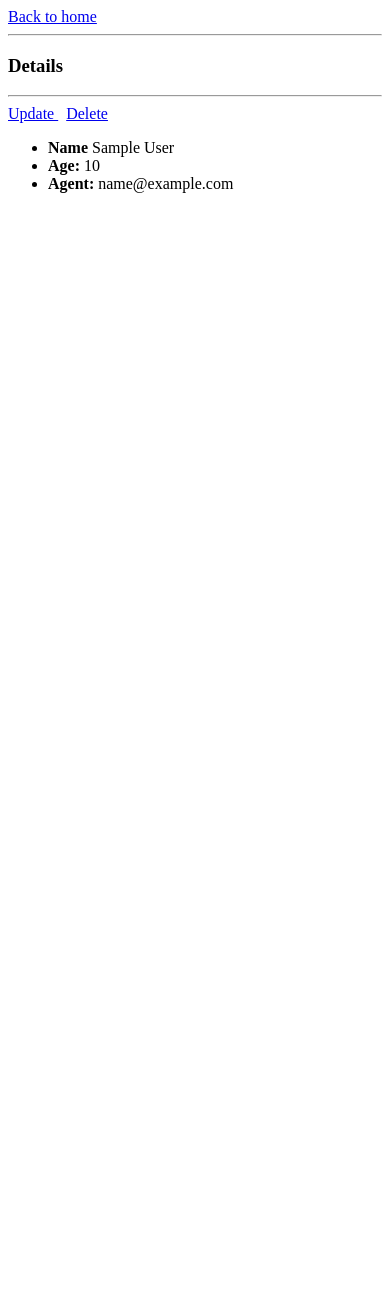
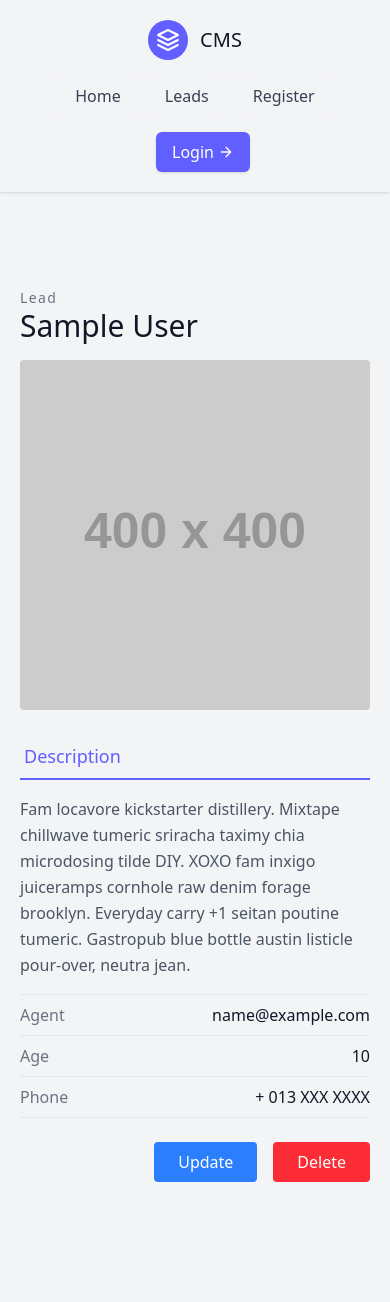
Before and after one commit to OrpanAp/Customer-Relation-Management, a Django app: page /leads/details/1/ in a window 390 px wide. Before the commit the page ends 193 px from the top, so only its background shows below. Run offline with Django 5.2, Linux system fonts and the light colour scheme; tables that the repository leaves empty hold one stand-in row (values such as "Sample post"); some libraries are stand-ins or nearby versions.

Commit message:
class based view

```diff
--- a/leads/templates/leads/lead_details.html
+++ b/leads/templates/leads/lead_details.html
@@ -2,20 +2,45 @@
 
 {% block content %}
 
-<a href="/">Back to home</a>
 
-<hr>
+<section class="text-gray-600 body-font overflow-hidden">
+  <div class="container px-5 py-24 mx-auto">
+    <div class="lg:w-4/5 mx-auto flex flex-wrap">
+        <div class="lg:w-1/2 w-full lg:pr-10 lg:py-6 mb-6 lg:mb-0">
+            <h2 class="text-sm title-font text-gray-500 tracking-widest">Lead</h2>
+            <h1 class="text-gray-900 text-3xl title-font font-medium mb-4">{{ lead }}</h1>
+            <div class="w-full max-w-[400px] aspect-square mb-6">
+                <img
+                    alt="Lead image"
+                    src="https://dummyimage.com/400x400"
+                    class="w-full h-full object-cover object-center rounded"
+                >
+            </div>
 
-<h3> Details </h3>
-<hr>
-<a href="{% url 'leads:lead_update' lead.pk %}"> Update </a>
-&nbsp;
-<a href="{% url 'leads:lead_delete' lead.pk %}"> Delete </a>
-<ul>
-    <li><strong>Name </strong>{{ lead }}</li>
-    <li><strong>Age: </strong>{{ lead.age }}</li>
-    <li><strong>Agent: </strong>{{ lead.agent }}</li>
-</ul>
+        <div class="flex mb-4">
+          <a class="flex-grow text-indigo-500 border-b-2 border-indigo-500 py-2 text-lg px-1">Description</a>
+        </div>
+        <p class="leading-relaxed mb-4">Fam locavore kickstarter distillery. Mixtape chillwave tumeric sriracha taximy chia microdosing tilde DIY. XOXO fam inxigo juiceramps cornhole raw denim forage brooklyn. Everyday carry +1 seitan poutine tumeric. Gastropub blue bottle austin listicle pour-over, neutra jean.</p>
+        <div class="flex border-t border-gray-200 py-2">
+            <span class="text-gray-500">Agent</span>
+            <span class="ml-auto text-gray-900">{{ lead.agent }}</span>
+        </div>
+        <div class="flex border-t border-gray-200 py-2">
+            <span class="text-gray-500">Age</span>
+            <span class="ml-auto text-gray-900">{{ lead.age }}</span>
+        </div>
+        <div class="flex border-t border-b mb-6 border-gray-200 py-2">
+          <span class="text-gray-500">Phone</span>
+          <span class="ml-auto text-gray-900">+ 013 XXX XXXX</span>
+        </div>
+        <div class="flex">
+            <a href="{% url 'leads:lead_update' lead.pk %}" class="flex ml-auto text-white bg-blue-500 border-0 py-2 px-6 focus:outline-none hover:bg-blue-600 rounded">Update</a>
+             <a href="{% url 'leads:lead_delete' lead.pk %}" class="text-white bg-red-500 border-0 py-2 px-6 inline-flex items-center justify-center ml-4 hover:bg-red-600 rounded">Delete</a>
+        </div>
+      </div>
+    </div>
+  </div>
+</section>
 
 
 {% endblock  %}
--- a/leads/urls.py
+++ b/leads/urls.py
@@ -3,11 +3,30 @@ from . import views
 
 app_name = 'leads'
 
-urlpatterns = [
+""" urlpatterns = [
     path('', views.home_page, name="home_page"),
     path('leads/', views.lead_list, name="lead_list"),
     path('leads/details/<int:pk>/', views.lead_details, name="lead_details"),
     path('leads/add/', views.lead_create, name="lead_create"),
     path('leads/update/<int:pk>/', views.lead_update, name="lead_update"),
     path('leads/delete/<int:pk>/', views.lead_delete, name="lead_delete"),
+] """
+
+
+urlpatterns = [
+    path('', views.HomeView.as_view(), name="home_page"),
+    path('leads/', views.LeadListView.as_view(), name="lead_list"),
+    path('leads/details/<int:pk>/', views.LeadDetailView.as_view(), name="lead_details"),
+    path('leads/add/', views.LeadCreateView.as_view(), name="lead_create"),
+    path('leads/update/<int:pk>/', views.LeadUpdateView.as_view(), name="lead_update"),
+    path('leads/delete/<int:pk>/', views.LeadDeleteView.as_view(), name="lead_delete"),
 ]
+
+""" urlpatterns = [
+    path('', views.HomeView.as_view(), name="home_page"),
+    path('leads/', views.LeadListView.as_view(), name="lead_list"),
+    path('leads/details/<int:pk>/', views.lead_details, name="lead_details"),
+    path('leads/add/', views.lead_create, name="lead_create"),
+    path('leads/update/<int:pk>/', views.lead_update, name="lead_update"),
+    path('leads/delete/<int:pk>/', views.lead_delete, name="lead_delete"),
+] """
--- a/leads/views.py
+++ b/leads/views.py
@@ -1,13 +1,12 @@
-from django.shortcuts import render, redirect
+from django.shortcuts import render, redirect, reverse
+from django.views.generic import TemplateView, ListView, CreateView, UpdateView, DeleteView, DetailView
 from . import models
 from . import forms
 
-def home_page(request):
-    leads = models.Lead.objects.all()
-    ctx = {
-        "leads": leads,
-    }
-    return render(request, 'home.html', ctx)
+
+# Function based view
+""" def home_page(request):
+    return render(request, 'leads/home.html')
 
 def lead_list(request):
     leads = models.Lead.objects.all()
@@ -59,3 +58,42 @@ def lead_delete(request, pk):
     lead = models.Lead.objects.get(pk=pk)
     lead.delete()
     return redirect('leads:lead_list')
+ """
+
+# class based view
+class HomeView(TemplateView):
+    template_name = "leads/home.html"
+
+class LeadListView(ListView):
+    template_name = "leads/lead_list.html"
+    queryset = models.Lead.objects.all()
+    context_object_name = "leads"
+
+class LeadDetailView(DetailView):
+    template_name = "leads/lead_details.html"
+    queryset = models.Lead.objects.all()
+    context_object_name = "lead"
+
+class LeadCreateView(CreateView):
+    template_name = "leads/lead_create.html"
+    form_class = forms.DrawForm
+
+    def get_success_url(self):
+        return reverse('leads:lead_list')
+
+class LeadUpdateView(UpdateView):
+    template_name = "leads/lead_update.html"
+    form_class = forms.DrawForm
+    queryset = models.Lead.objects.all()
+    context_object_name = "lead"
+
+    def get_success_url(self):
+        return reverse('leads:lead_details', kwargs={"pk": self.object.pk})
+
+class LeadDeleteView(DeleteView):
+    template_name = "leads/lead_delete.html"
+    queryset = models.Lead.objects.all()
+    context_object_name = "lead"
+
+    def get_success_url(self):
+        return reverse('leads:lead_list')
--- a/templates/base.html
+++ b/templates/base.html
@@ -4,8 +4,13 @@
     <meta charset="UTF-8">
     <meta name="viewport" content="width=device-width, initial-scale=1.0">
     <title>{% block title %} CRM {% endblock  %}</title>
+    <script src="https://cdn.jsdelivr.net/npm/@tailwindcss/browser@4"></script>
+  </head>
 </head>
 <body>
-    {% block content %}{% endblock  %}
+    <div class="max-w-7xl mx-auto bg-gray-100">
+        {% include "header.html" %}
+        {% block content %}{% endblock  %}
+    </div>
 </body>
 </html>
--- /dev/null
+++ b/templates/header.html
@@ -0,0 +1,61 @@
+<header class="text-gray-600 body-font shadow-sm">
+  <div class="container mx-auto flex flex-wrap p-5 flex-col md:flex-row items-center">
+
+    <!-- Logo -->
+    <a href="{% url 'leads:home_page' %}"
+       class="flex title-font font-medium items-center text-gray-900 mb-4 md:mb-0">
+
+      <svg xmlns="http://www.w3.org/2000/svg" fill="none" stroke="currentColor"
+           stroke-linecap="round" stroke-linejoin="round" stroke-width="2"
+           class="w-10 h-10 text-white p-2 bg-indigo-500 rounded-full"
+           viewBox="0 0 24 24">
+        <path d="M12 2L2 7l10 5 10-5-10-5zM2 17l10 5 10-5M2 12l10 5 10-5"></path>
+      </svg>
+
+      <span class="ml-3 text-xl">CMS</span>
+    </a>
+
+    <!-- Navigation -->
+    <nav class="md:ml-auto flex flex-wrap items-center text-base justify-center gap-3">
+
+      <a href="{% url 'leads:home_page' %}"
+         class="px-4 py-2 rounded-md text-gray-700 bg-gray-100
+                hover:bg-indigo-100 hover:text-indigo-600
+                transition">
+        Home
+      </a>
+
+      <a href="{% url 'leads:lead_list' %}"
+         class="px-4 py-2 rounded-md text-gray-700 bg-gray-100
+                hover:bg-indigo-100 hover:text-indigo-600
+                transition">
+        Leads
+      </a>
+
+      <a href=""
+         class="px-4 py-2 rounded-md text-gray-700 bg-gray-100
+                hover:bg-indigo-100 hover:text-indigo-600
+                transition">
+        Register
+      </a>
+
+    </nav>
+
+    <!-- Login Button -->
+    <a href=""
+       class="ml-4 inline-flex items-center bg-indigo-500 text-white
+              px-4 py-2 rounded-md shadow
+              hover:bg-indigo-600 transition
+              mt-4 md:mt-0">
+
+      Login
+
+      <svg fill="none" stroke="currentColor" stroke-linecap="round"
+           stroke-linejoin="round" stroke-width="2"
+           class="w-4 h-4 ml-1" viewBox="0 0 24 24">
+        <path d="M5 12h14M12 5l7 7-7 7"></path>
+      </svg>
+    </a>
+
+  </div>
+</header>
```
Also changed, not shown: leads/templates/leads/home.html (added, +46 -0 lines), leads/templates/leads/lead_delete.html (added, +24 -0 lines), leads/templates/leads/lead_list.html (+26 -11 lines), leads/templates/leads/lead_update.html (+1 -6 lines), templates/footer.html (added, +37 -0 lines), templates/home.html (deleted, +0 -10 lines).
